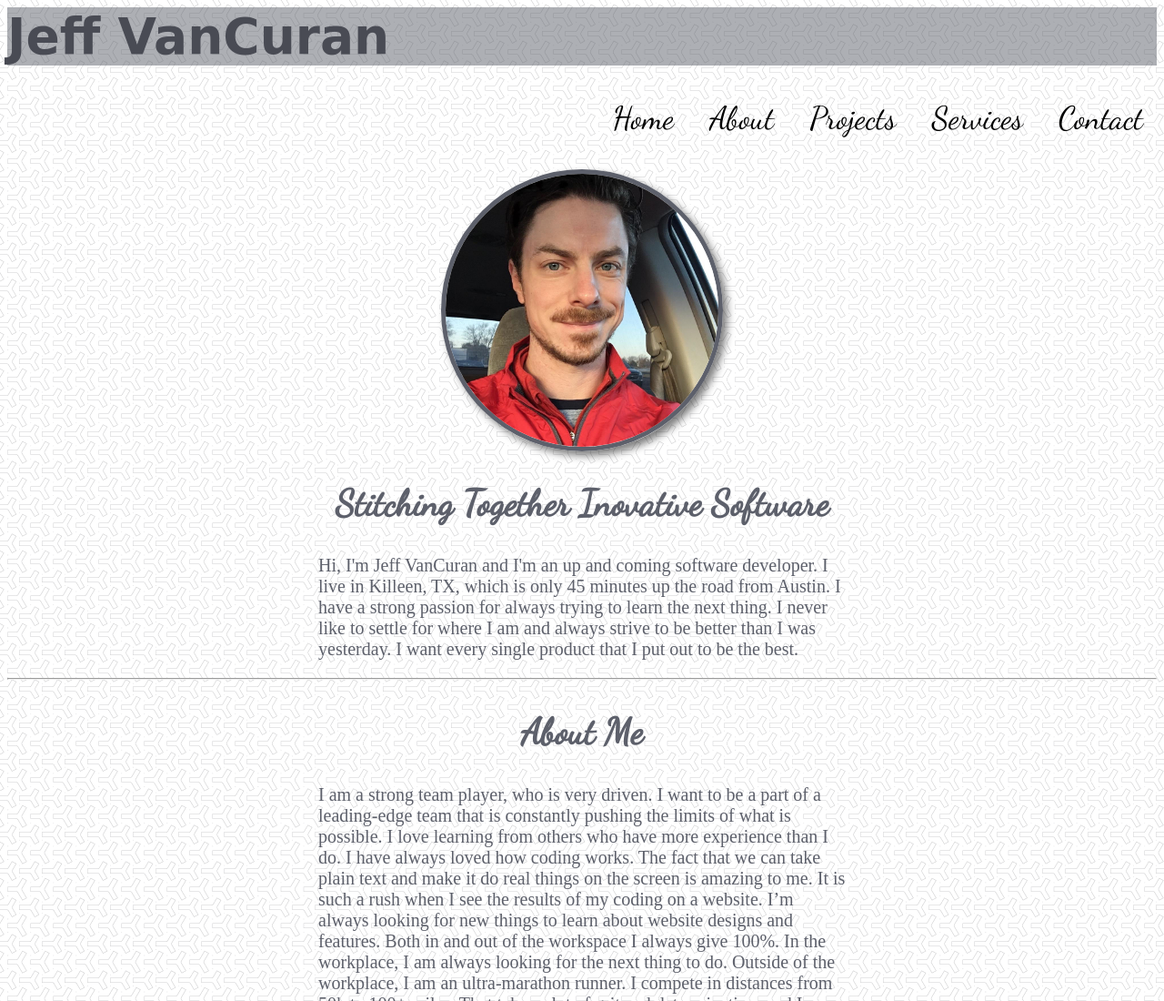
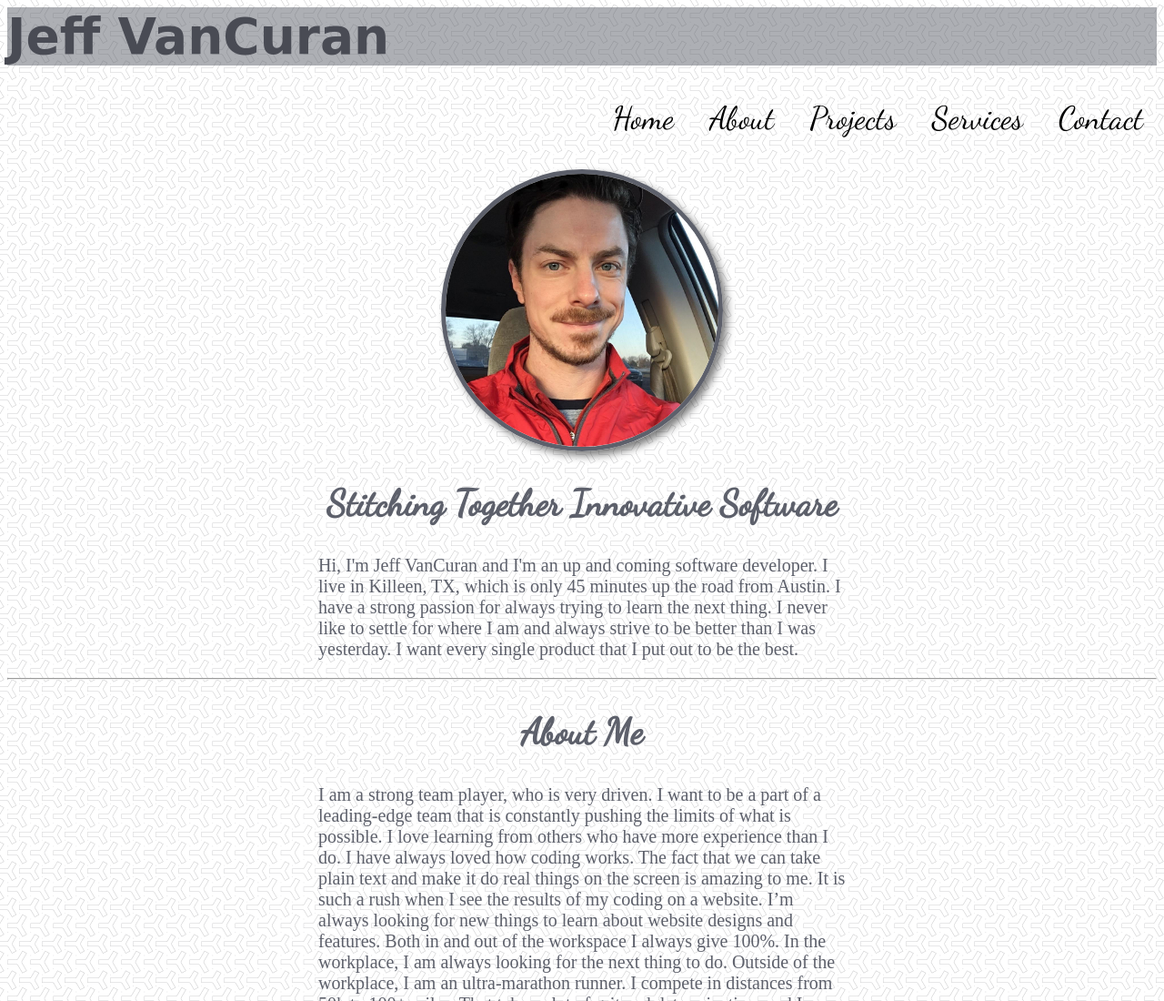
Before and after one commit to jpvancuran/project-website, a plain HTML site: page index.html in a window 1280 px wide. Shown: the top 1100 px of the page at 91% size. Drawn offline with Linux system fonts and the light colour scheme; a web font is replaced by a local one.

Commit message:
Update index.html
Minor fixes

```diff
--- a/index.html
+++ b/index.html
@@ -29,7 +29,7 @@
         <img src= 'images/portrait.JPG' class= 'portrait' alt = 'Portrait of Jeff'>
         <article id="home">
             <div class= 'wrapper'>
-                <h2>Stitching Together Inovative Software</h2>
+                <h2>Stitching Together Innovative Software</h2>
                     <p> Hi, I'm Jeff VanCuran and I'm an up and coming software developer. I live in Killeen, TX, which is only 45 minutes up the road from Austin. I have a strong passion for always trying to learn the next thing. I never like to settle for where I am and always strive to be better than I was yesterday. I want every single product that I put out to be the best.  </p>
             </div>
         </article>
```
